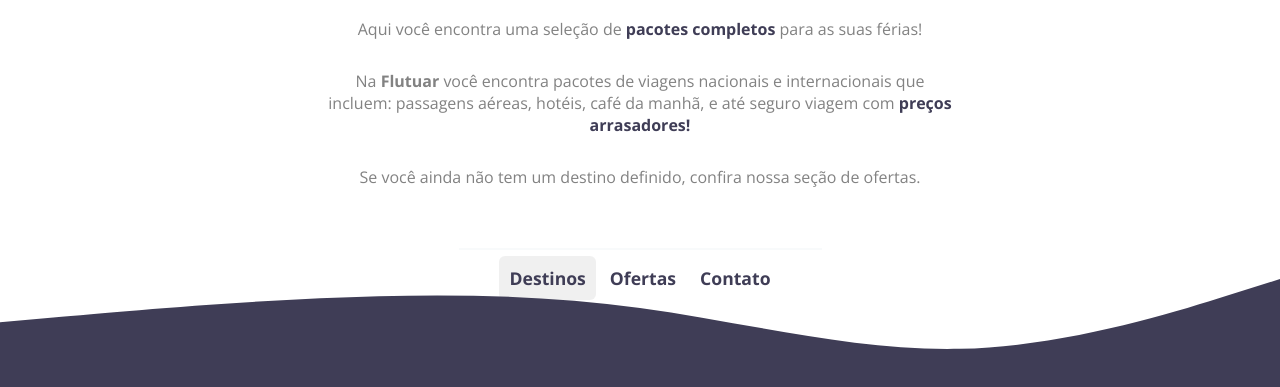
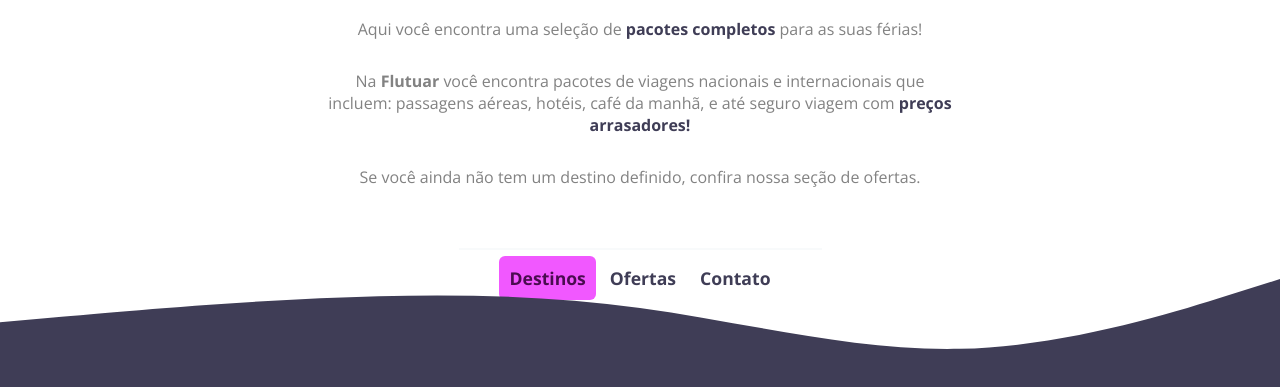
Before and after one commit to Daniel-Moreira26/HTML-CSS, a plain HTML site: page Desafios/desafio02/index.html in a window 1280 px wide. In both pictures the pointer is over the link "Destinos". Shown: the part 391-778 px from the top of the page. Drawn offline with nearby package versions, Linux system fonts and the light colour scheme.

Commit message:
links
mudei a cor dos links ao passar o mouse.

```diff
--- a/Desafios/desafio02/style.css
+++ b/Desafios/desafio02/style.css
@@ -47,7 +47,8 @@ a {
 }
 
 a:hover {
-  background-color: #8282821e;
+  background-color: #ed24ffc2;
+  color: #4a0c50;
   border-radius: 6px;
 }
 
```
Also changed, not shown: Desafios/desafio02/index.html (+0 -3 lines).
